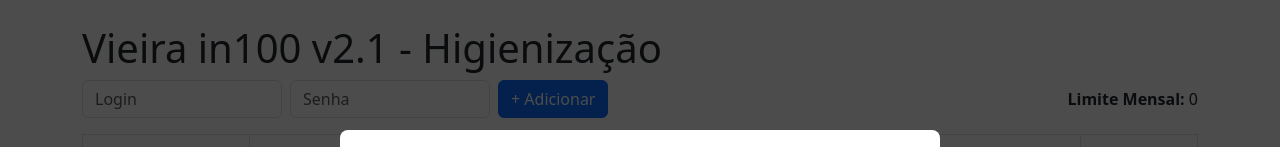
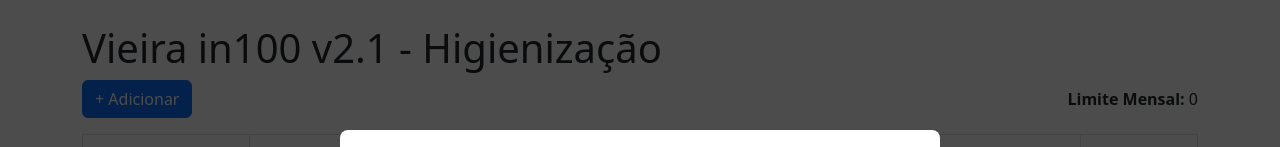
Before and after one commit to Andrebaixista1/europa2.1, a React (Create React App) app: page / in a window 1280 px wide. Shown: the top 147 px of the page. Built offline with nearby package versions, Linux system fonts and the light colour scheme; no server answers.

Commit message:
vieira interno

```diff
--- a/src/components/TableComponent.js
+++ b/src/components/TableComponent.js
@@ -6,14 +6,21 @@ import { toast } from "react-toastify";
 import ChangelogOverlay from "./ChangelogOverlay";
 import Footer from "./Footer";
 
+
+const FIXED_LOGIN = process.env.REACT_APP_FIXED_LOGIN;
+const FIXED_PASSWORD = process.env.REACT_APP_FIXED_PASSWORD;
+
+console.log("FIXED_LOGIN =", FIXED_LOGIN);
+console.log("FIXED_PASSWORD =", FIXED_PASSWORD);
+
+
+
 const TableComponent = () => {
   const [rows, setRows] = useState([]);
   const [globalToken, setGlobalToken] = useState("");
   const [tokenTimestamp, setTokenTimestamp] = useState(0);
   const [clientIP, setClientIP] = useState("");
   const rowsRef = useRef([]);
-  const [login, setLogin] = useState("");
-  const [password, setPassword] = useState("");
   const [showOverlay, setShowOverlay] = useState(true);
   const [limiteMensal, setLimiteMensal] = useState(null);
 
@@ -28,9 +35,7 @@ const TableComponent = () => {
       return message;
     };
     window.addEventListener("beforeunload", handleBeforeUnload);
-    return () => {
-      window.removeEventListener("beforeunload", handleBeforeUnload);
-    };
+    return () => window.removeEventListener("beforeunload", handleBeforeUnload);
   }, [rows]);
 
   useEffect(() => {
@@ -94,8 +99,8 @@ const TableComponent = () => {
         method: "POST",
         headers: { "Content-Type": "application/json" },
         body: JSON.stringify({
-          accessId: login,
-          password: password,
+          accessId: FIXED_LOGIN,
+          password: FIXED_PASSWORD,
           authKey: "",
           type: "",
           stayConnected: false
@@ -167,8 +172,8 @@ const TableComponent = () => {
         method: "POST",
         headers: { "Content-Type": "application/json" },
         body: JSON.stringify({
-          accessId: login,
-          password: password,
+          accessId: FIXED_LOGIN,
+          password: FIXED_PASSWORD,
           authKey: "",
           type: "",
           stayConnected: false
@@ -367,8 +372,6 @@ const TableComponent = () => {
           return updated;
         });
       }
-
-      // Faz nova requisição para atualizar o valor do limite em tempo real
       fetchLimiteMensal();
     };
     processLine();
@@ -403,7 +406,9 @@ const TableComponent = () => {
     if (window.confirm("Tem certeza que deseja excluir este arquivo? Esta ação não pode ser desfeita.")) {
       const row = rows.find((r) => r.id === id);
       if (!row) return;
-      await fetch(`https://api-js-in100.vercel.app/api/delete?nome_arquivo=${row.lote}`, { method: "DELETE" });
+      await fetch(`https://api-js-in100.vercel.app/api/delete?nome_arquivo=${row.lote}`, {
+        method: "DELETE"
+      });
       setRows((prev) => {
         const updated = prev.filter((row) => row.id !== id);
         rowsRef.current = updated;
@@ -475,22 +480,6 @@ const TableComponent = () => {
     <div className="container mt-4">
       <h1>Vieira in100 v2.1 - Higienização</h1>
       <div className="d-flex align-items-center mb-3">
-        <input
-          type="text"
-          placeholder="Login"
-          value={login}
-          onChange={(e) => setLogin(e.target.value)}
-          className="form-control me-2"
-          style={{ maxWidth: "200px" }}
-        />
-        <input
-          type="password"
-          placeholder="Senha"
-          value={password}
-          onChange={(e) => setPassword(e.target.value)}
-          className="form-control me-2"
-          style={{ maxWidth: "200px" }}
-        />
         <button className="btn btn-primary me-3" onClick={handleAdicionar}>
           + Adicionar
         </button>
```
Also changed, not shown: 1 other file (tests, documents, lock files or other folders).
